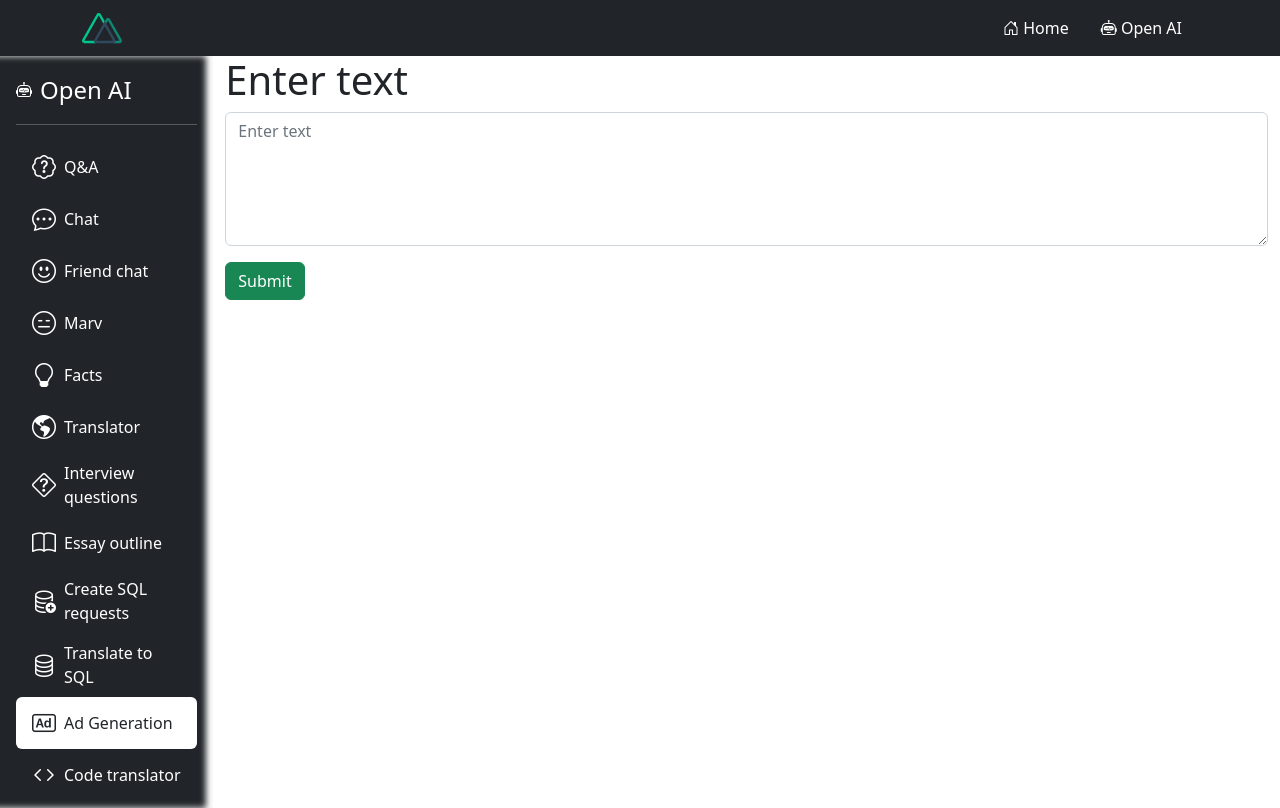
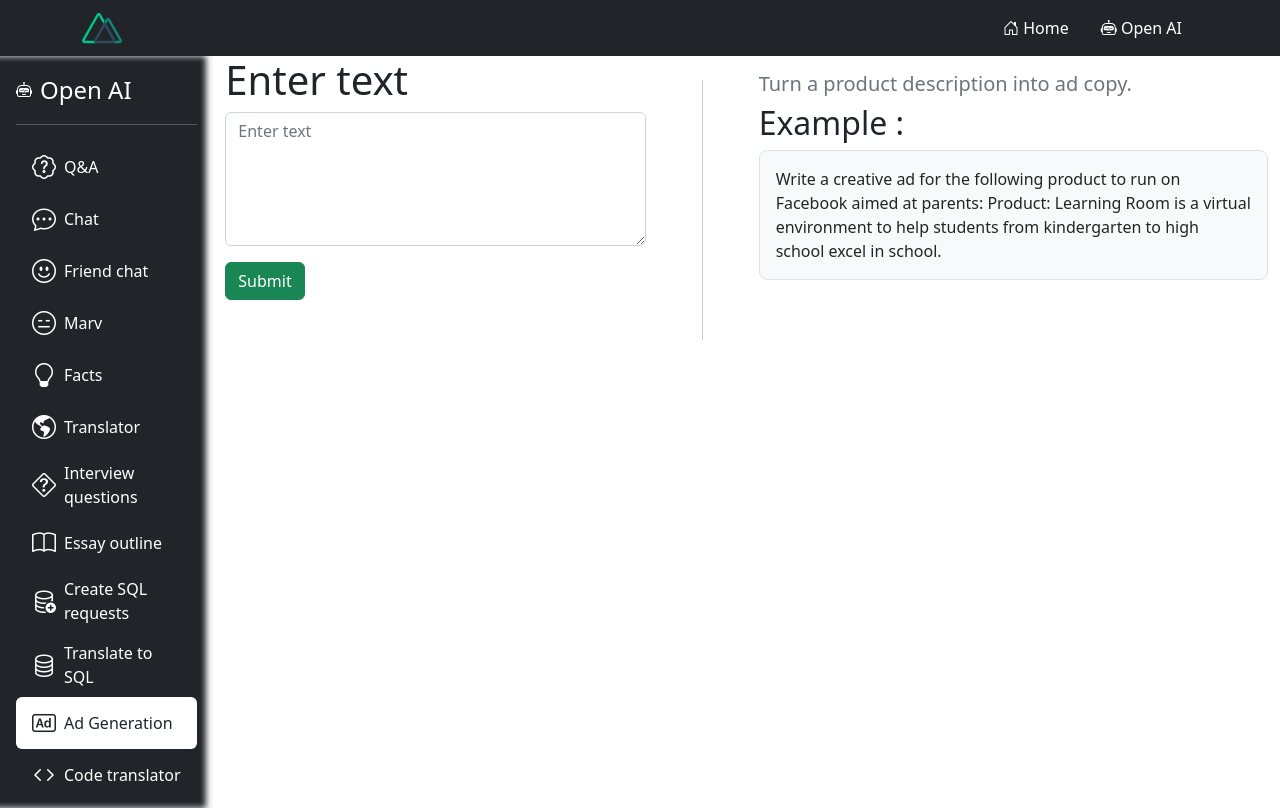
Before and after one commit to Faez-B/openAI-integration, a Nuxt app: page /openAI/adGeneration in a window 1280 px wide. Built offline with nearby package versions, Linux system fonts and the light colour scheme.

Commit message:
Instructions for Ad generation

```diff
--- a/pages/openAI/adGeneration.vue
+++ b/pages/openAI/adGeneration.vue
@@ -1,3 +1,32 @@
 <template>
-    <OpenAIForm link="ad-generation" />
+
+    <div class="row">
+        <div class="col-12 col-md-5 order-3 order-md-1">
+            <OpenAIForm link="ad-generation" />
+        </div>
+
+        <div class="col-1 d-none d-md-block text-center order-md-2">
+            <div class="vr h-100 my-4"></div>
+        </div>
+
+        <div class="col-12 d-block d-md-none text-center order-2">
+            <hr class="w-100 mx-auto" />
+        </div>
+
+        <div class="col-12 col-md-6 order-1 order-md-3">
+            <h5 class="mt-3 text-secondary">
+                Turn a product description into ad copy.
+            </h5>
+
+            <h2>
+                Example :
+            </h2>
+
+            <div class="p-3 bg-light border rounded-3">
+                Write a creative ad for the following product to run on Facebook aimed at parents:
+
+                Product: Learning Room is a virtual environment to help students from kindergarten to high school excel in school.
+            </div>
+        </div>
+    </div>
 </template>
```
